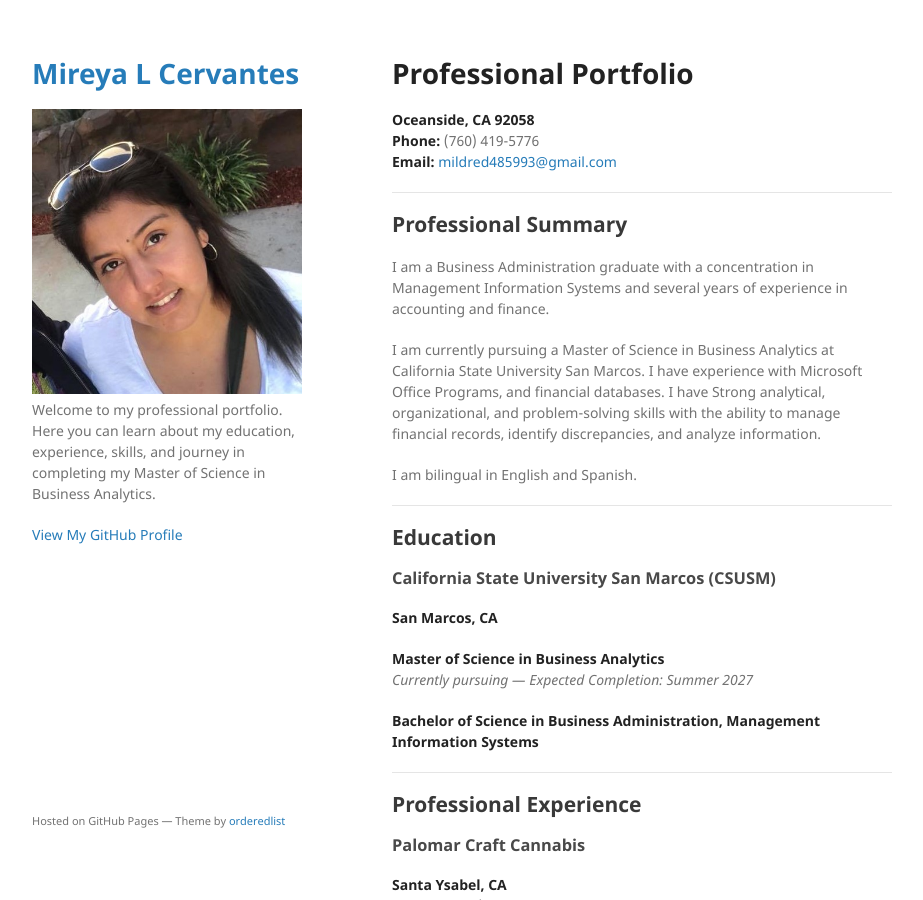
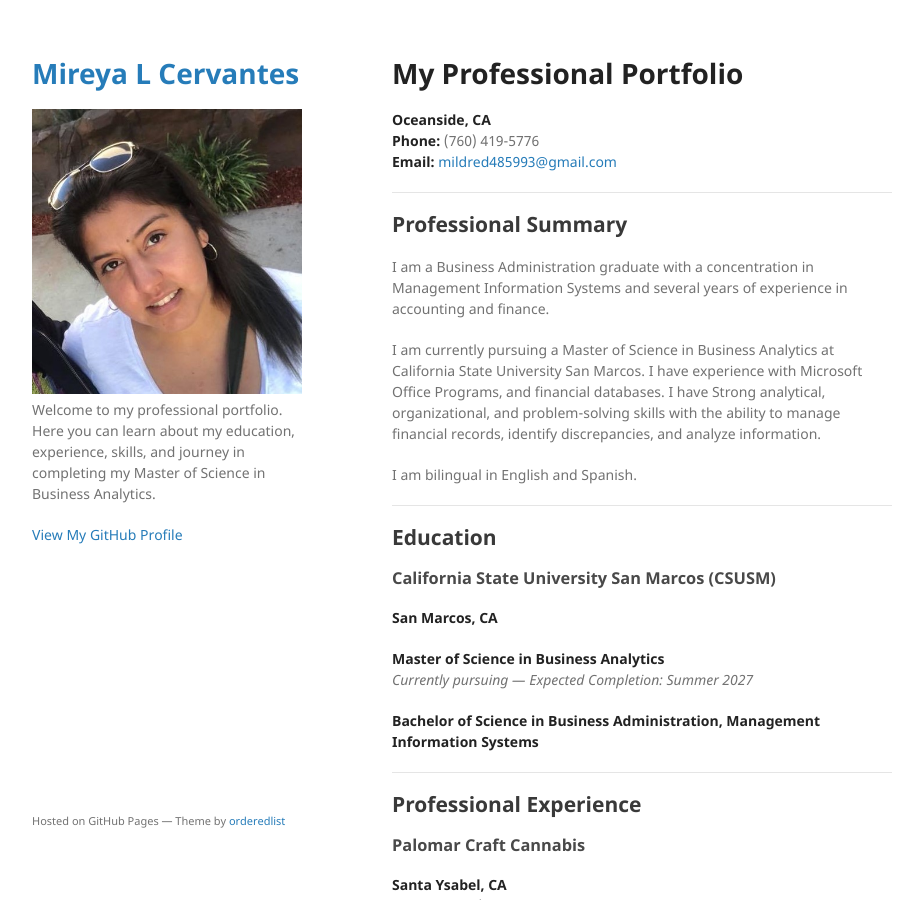
Before and after one commit to cmireya/cmireya.github.io, a Jekyll site: the page built from index.md, in a window 1280 px wide and 900 px high. Shown: the whole window, without its empty margins (178-1101 px from the left). Built offline with Jekyll 4.4.1, drawn with Linux system fonts in a browser that asks for light colours; our own code applies the rules of GitHub Pages for plain Markdown files.

Commit message:
Update index.md

```diff
--- a/index.md
+++ b/index.md
@@ -2,9 +2,9 @@
 layout: default
 ---
 
-# Professional Portfolio
+# My Professional Portfolio
 
-**Oceanside, CA 92058**
+**Oceanside, CA**
 **Phone:** (760) 419-5776
 **Email:** [mildred485993@gmail.com](mailto:mildred485993@gmail.com)
 
```
